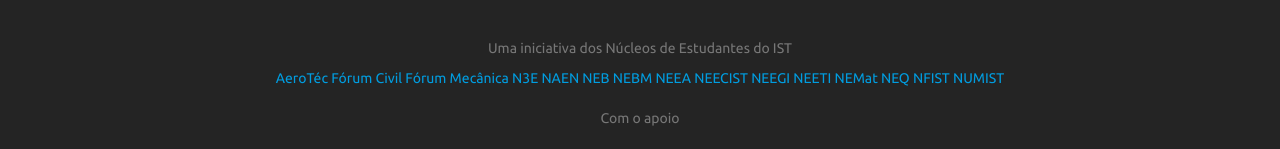
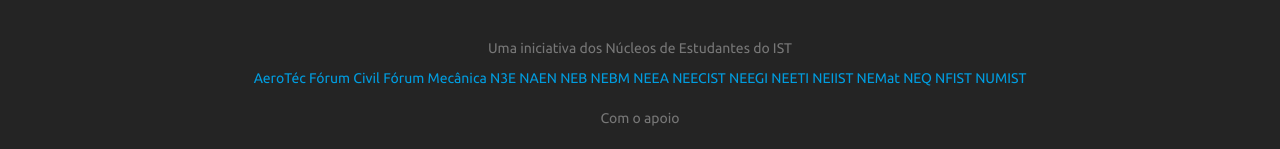
Before and after one commit to marianaclssilva/istsi.org, a plain HTML site: page index.html in a window 1280 px wide. Shown: the part 1494-1643 px from the top of the page. Drawn offline with Linux system fonts and the light colour scheme.

Commit message:
NEIIST adicionado à lista

```diff
--- a/index.html
+++ b/index.html
@@ -156,6 +156,9 @@
                 <a href="https://www.facebook.com/NEETI.IST/" title="NEETI">
                     NEETI
                 </a>
+                <a href="https://www.facebook.com/NEIIST" title="NEIIST">
+                    NEIIST
+                </a>
                 <a href="https://www.facebook.com/NEMateriais" title="NEMat">
                     NEMat
                 </a>
```
